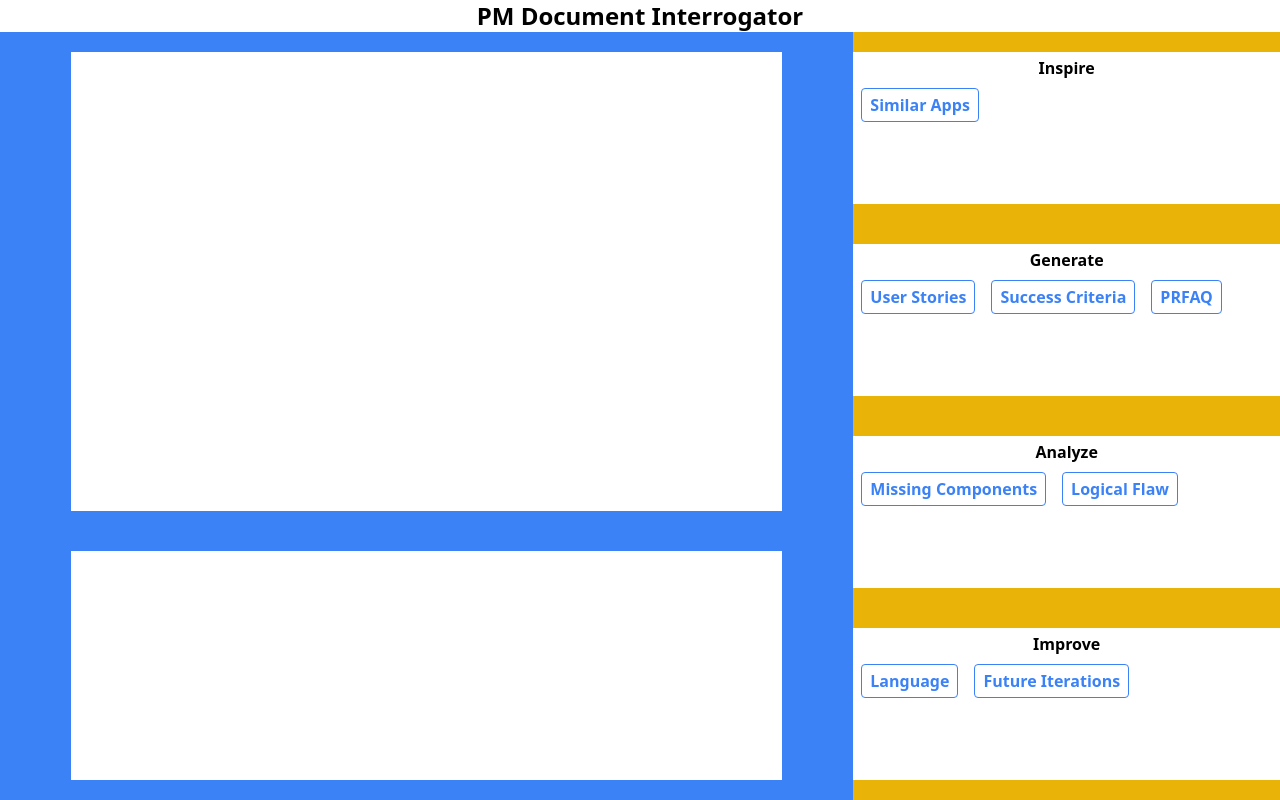
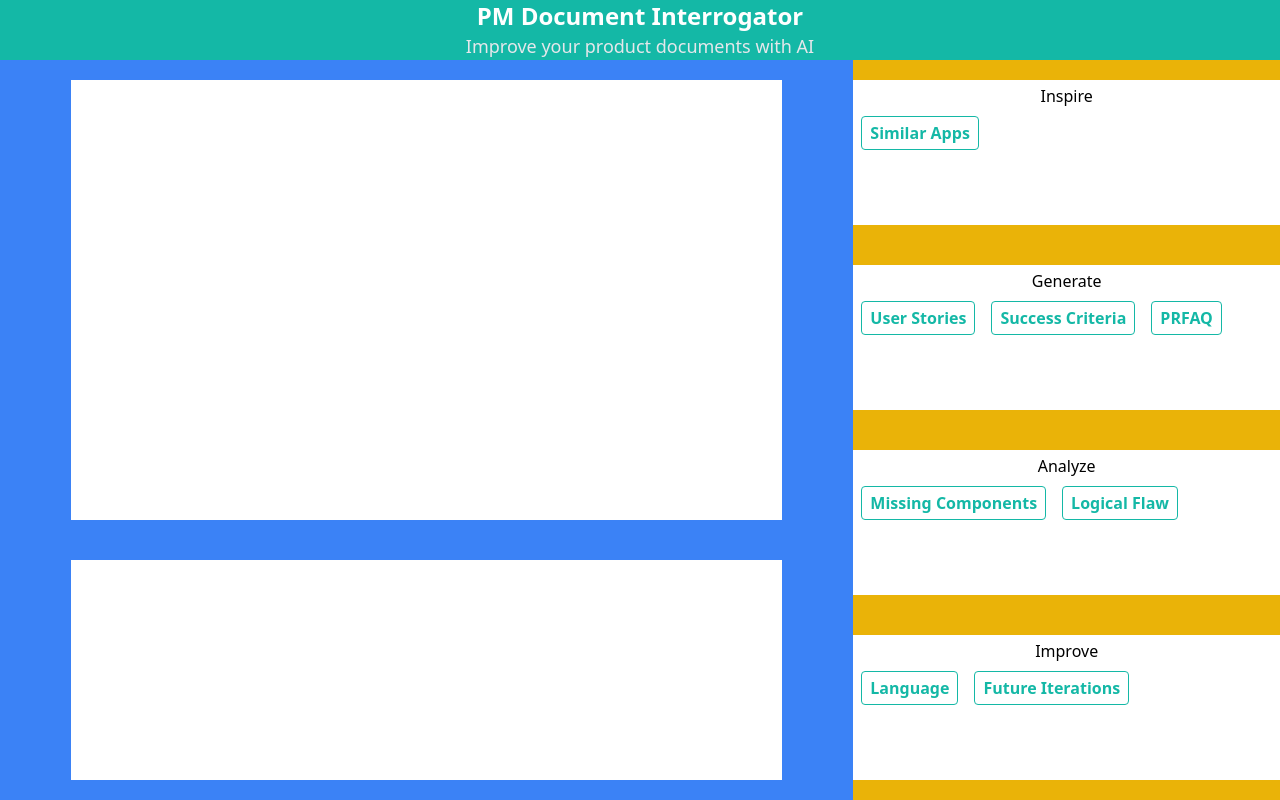
Before and after one commit to Troyanovsky/pm_doc_interrogator, a plain HTML site: page index.html in a window 1280 px wide. Drawn offline with nearby package versions, Linux system fonts and the light colour scheme.

Commit message:
Update index.html
Added subtitle; Changed color

```diff
--- a/index.html
+++ b/index.html
@@ -12,7 +12,10 @@
 
 <body>
     <div id="app" class="h-screen w-screen flex flex-col justify-center items-center">
-        <h1 class="text-2xl font-bold text-center">PM Document Interrogator</h1>
+        <div class="flex justify-center items-center flex-col h-1/12 w-full bg-teal-500">
+            <h1 class="text-2xl font-bold text-center text-white">PM Document Interrogator</h1>
+            <h2 class="text-lg font-medium text-center text-gray-200">Improve your product documents with AI</h2>
+        </div>
 
         <div class="flex h-full w-full">
             <!--Left column for document-->
@@ -28,29 +31,29 @@
             <!--Right column for buttons-->
             <div class="w-1/3 h-full bg-yellow-500 flex flex-col justify-start items-center">
                 <div class="w-full h-1/4 mx-auto my-5 bg-white">
-                    <h2 class="font-bold text-center py-1">Inspire</h2>
-                    <button class="bg-transparent border border-blue-500 text-blue-500 font-semibold py-1 px-2 my-1 mx-2 rounded hover:bg-blue-500 hover:text-white hover:border-transparent">Similar Apps</button>
+                    <h2 class="font-medium text-center py-1">Inspire</h2>
+                    <button class="bg-transparent border border-teal-500 text-teal-500 font-semibold py-1 px-2 my-1 mx-2 rounded hover:bg-teal-500 hover:text-white hover:border-transparent">Similar Apps</button>
                 </div>
                 <div class="w-full h-1/4 mx-auto my-5 bg-white">
-                    <h2 class="font-bold text-center py-1">Generate</h2>
+                    <h2 class="font-medium text-center py-1">Generate</h2>
                     <div class="flex flex-wrap justify-start align-center">
-                        <button class="bg-transparent border border-blue-500 text-blue-500 font-semibold py-1 px-2 my-1 mx-2 rounded hover:bg-blue-500 hover:text-white hover:border-transparent">User Stories</button>
-                        <button class="bg-transparent border border-blue-500 text-blue-500 font-semibold py-1 px-2 my-1 mx-2 rounded hover:bg-blue-500 hover:text-white hover:border-transparent">Success Criteria</button>
-                        <button class="bg-transparent border border-blue-500 text-blue-500 font-semibold py-1 px-2 my-1 mx-2 rounded hover:bg-blue-500 hover:text-white hover:border-transparent">PRFAQ</button>
+                        <button class="bg-transparent border border-teal-500 text-teal-500 font-semibold py-1 px-2 my-1 mx-2 rounded hover:bg-teal-500 hover:text-white hover:border-transparent">User Stories</button>
+                        <button class="bg-transparent border border-teal-500 text-teal-500 font-semibold py-1 px-2 my-1 mx-2 rounded hover:bg-teal-500 hover:text-white hover:border-transparent">Success Criteria</button>
+                        <button class="bg-transparent border border-teal-500 text-teal-500 font-semibold py-1 px-2 my-1 mx-2 rounded hover:bg-teal-500 hover:text-white hover:border-transparent">PRFAQ</button>
                     </div>
                 </div>
                 <div class="w-full h-1/4 mx-auto my-5 bg-white">
-                    <h2 class="font-bold text-center py-1">Analyze</h2>
+                    <h2 class="font-medium text-center py-1">Analyze</h2>
                     <div class="flex flex-wrap justify-start align-center">
-                        <button class="bg-transparent border border-blue-500 text-blue-500 font-semibold py-1 px-2 my-1 mx-2 rounded hover:bg-blue-500 hover:text-white hover:border-transparent">Missing Components</button>
-                        <button class="bg-transparent border border-blue-500 text-blue-500 font-semibold py-1 px-2 my-1 mx-2 rounded hover:bg-blue-500 hover:text-white hover:border-transparent">Logical Flaw</button>
+                        <button class="bg-transparent border border-teal-500 text-teal-500 font-semibold py-1 px-2 my-1 mx-2 rounded hover:bg-teal-500 hover:text-white hover:border-transparent">Missing Components</button>
+                        <button class="bg-transparent border border-teal-500 text-teal-500 font-semibold py-1 px-2 my-1 mx-2 rounded hover:bg-teal-500 hover:text-white hover:border-transparent">Logical Flaw</button>
                     </div>
                 </div>
                 <div class="w-full h-1/4 mx-auto my-5 bg-white">
-                    <h2 class="font-bold text-center py-1">Improve</h2>
+                    <h2 class="font-medium text-center py-1">Improve</h2>
                     <div class="flex flex-wrap justify-start align-center">
-                        <button class="bg-transparent border border-blue-500 text-blue-500 font-semibold py-1 px-2 my-1 mx-2 rounded hover:bg-blue-500 hover:text-white hover:border-transparent">Language</button>
-                        <button class="bg-transparent border border-blue-500 text-blue-500 font-semibold py-1 px-2 my-1 mx-2 rounded hover:bg-blue-500 hover:text-white hover:border-transparent">Future Iterations</button>
+                        <button class="bg-transparent border border-teal-500 text-teal-500 font-semibold py-1 px-2 my-1 mx-2 rounded hover:bg-teal-500 hover:text-white hover:border-transparent">Language</button>
+                        <button class="bg-transparent border border-teal-500 text-teal-500 font-semibold py-1 px-2 my-1 mx-2 rounded hover:bg-teal-500 hover:text-white hover:border-transparent">Future Iterations</button>
                     </div>
                 </div>
             </div>
```
